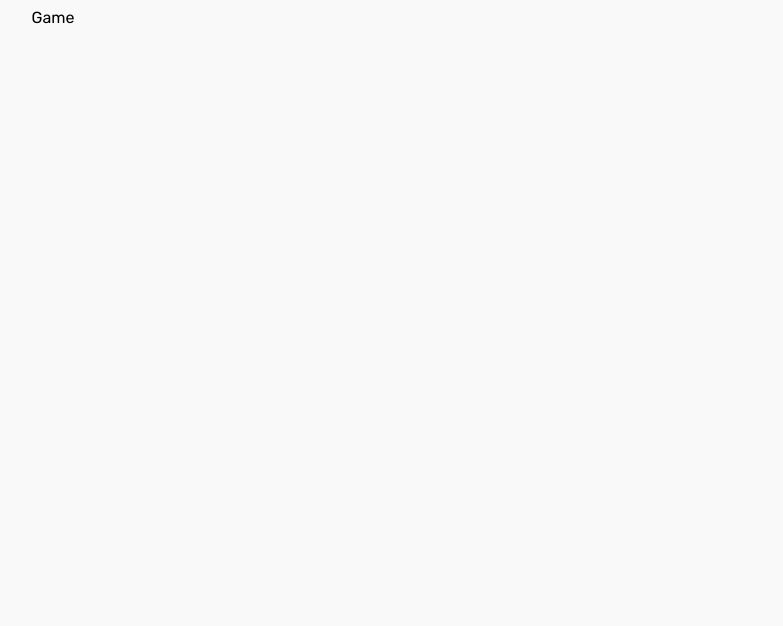
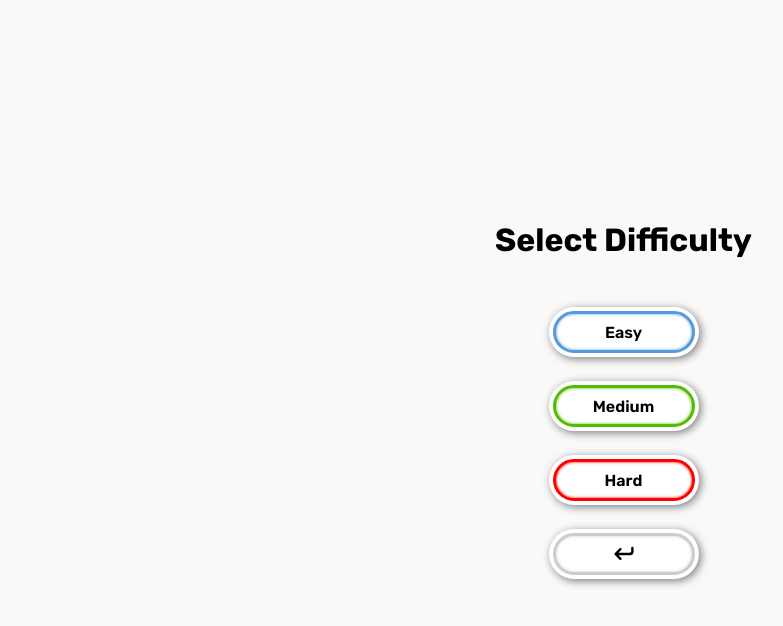
Before and after one commit to karolistech/memory-game, a React (Vite) app: page / in a window 1280 px wide. Both pictures are taken after a click on the button "New Game". Shown: the top 626 px of the page, without its empty margins (9-792 px from the left). Built offline with nearby package versions, Linux system fonts and the light colour scheme.

Commit message:
feat: add game difficulty selection

```diff
--- a/src/App.tsx
+++ b/src/App.tsx
@@ -1,6 +1,7 @@
 import { useScreen } from "@/hooks/useScreen";
 
 import MainMenu from "@/components/MainMenu/MainMenu";
+import Game from "@/components/Game/Game";
 
 import "./App.css";
 
@@ -11,7 +12,7 @@ export default function App() {
     <div className="app">
       {screen === "main-menu" && <MainMenu setScreen={setScreen} />}
 
-      {screen === "game" && <div>Game</div>}
+      {screen === "game" && <Game setScreen={setScreen} />}
 
       {screen === "collection" && <div>Collection</div>}
     </div>
--- a/src/base.css
+++ b/src/base.css
@@ -7,12 +7,17 @@
 :root {
   --color-background: #f9f9f9;
   --color-yellow: #fc0;
+  --color-blue: #59d;
   --color-blue-dark: #037;
   --color-white: #fff;
+  --color-gray: #ccc;
   --color-gray-dark: #555;
+  --color-green: #5b0;
+  --color-red: #f00;
 
   --shadow-raised: 2px 2px 8px rgb(0 0 0 / 50%);
 
+  --radius-sm: 4px;
   --radius-pill: 25px;
 }
 
--- /dev/null
+++ b/src/components/Game/Game.css
@@ -0,0 +1,73 @@
+.game__difficulty {
+  min-height: calc(100dvh - 1rem);
+  display: flex;
+  flex-direction: column;
+  align-items: center;
+  justify-content: center;
+  gap: 3rem;
+}
+
+.game__difficulty-title {
+  font-size: 2rem;
+}
+
+.game__difficulty-buttons {
+  display: flex;
+  flex-direction: column;
+  gap: 1.5rem;
+}
+
+.game__difficulty-button {
+  position: relative;
+  width: 150px;
+  height: 50px;
+  display: flex;
+  justify-content: center;
+  align-items: center;
+  background-color: var(--color-white);
+  border-radius: var(--radius-pill);
+  box-shadow: var(--shadow-raised);
+  font-weight: 600;
+  text-transform: capitalize;
+}
+
+.game__difficulty-button--easy::after {
+  content: "";
+  position: absolute;
+  inset: var(--radius-sm);
+  border: 3px solid var(--color-blue);
+  border-radius: inherit;
+  box-shadow: inset 0 0 3px var(--color-blue);
+}
+
+.game__difficulty-button--medium::after {
+  content: "";
+  position: absolute;
+  inset: var(--radius-sm);
+  border: 3px solid var(--color-green);
+  border-radius: inherit;
+  box-shadow: inset 0 0 3px var(--color-green);
+}
+
+.game__difficulty-button--hard::after {
+  content: "";
+  position: absolute;
+  inset: var(--radius-sm);
+  border: 3px solid var(--color-red);
+  border-radius: inherit;
+  box-shadow: inset 0 0 3px var(--color-red);
+}
+
+.game__difficulty-button--main-menu::after {
+  content: "";
+  position: absolute;
+  inset: var(--radius-sm);
+  border: 3px solid var(--color-gray);
+  border-radius: inherit;
+  box-shadow: inset 0 0 3px var(--color-gray);
+}
+
+.game__difficulty-icon {
+  width: 24px;
+  height: 24px;
+}
--- /dev/null
+++ b/src/components/Game/Game.tsx
@@ -0,0 +1,58 @@
+import { useState } from "react";
+
+import type { Screen } from "@/types/screen";
+import type { Difficulty, Game } from "@/types/game";
+
+import "./Game.css";
+import icons from "@/assets/icons/icons.svg";
+
+type GameProps = {
+  setScreen: (screen: Screen) => void;
+};
+
+const difficulties: Difficulty[] = [
+  { level: "easy", cards: 4 },
+  { level: "medium", cards: 8 },
+  { level: "hard", cards: 12 }
+];
+
+export default function Game({ setScreen }: GameProps) {
+  const [game, setGame] = useState<Game>("difficulty");
+  const [difficulty, setDifficulty] = useState<Difficulty | null>(null);
+
+  function newGame(difficulty: Difficulty) {
+    setDifficulty(difficulty);
+    setGame("loading");
+  }
+
+  return (
+    <div className="game">
+      {game === "difficulty" && (
+        <div className="game__difficulty">
+          <h2 className="game__difficulty-title">Select Difficulty</h2>
+
+          <div className="game__difficulty-buttons">
+            {difficulties.map(difficulty => (
+              <button
+                key={difficulty.level}
+                className={`game__difficulty-button game__difficulty-button--${difficulty.level}`}
+                onClick={() => newGame(difficulty)}
+              >
+                {difficulty.level}
+              </button>
+            ))}
+
+            <button
+              className="game__difficulty-button game__difficulty-button--main-menu"
+              onClick={() => setScreen("main-menu")}
+            >
+              <svg className="game__difficulty-icon">
+                <use href={`${icons}#arrow-left`} />
+              </svg>
+            </button>
+          </div>
+        </div>
+      )}
+    </div>
+  );
+}
--- /dev/null
+++ b/src/types/game.ts
@@ -0,0 +1,6 @@
+export type Game = "difficulty" | "loading" | "playing" | "won" | "lost";
+
+export type Difficulty = {
+  level: "easy" | "medium" | "hard";
+  cards: number;
+};
```
